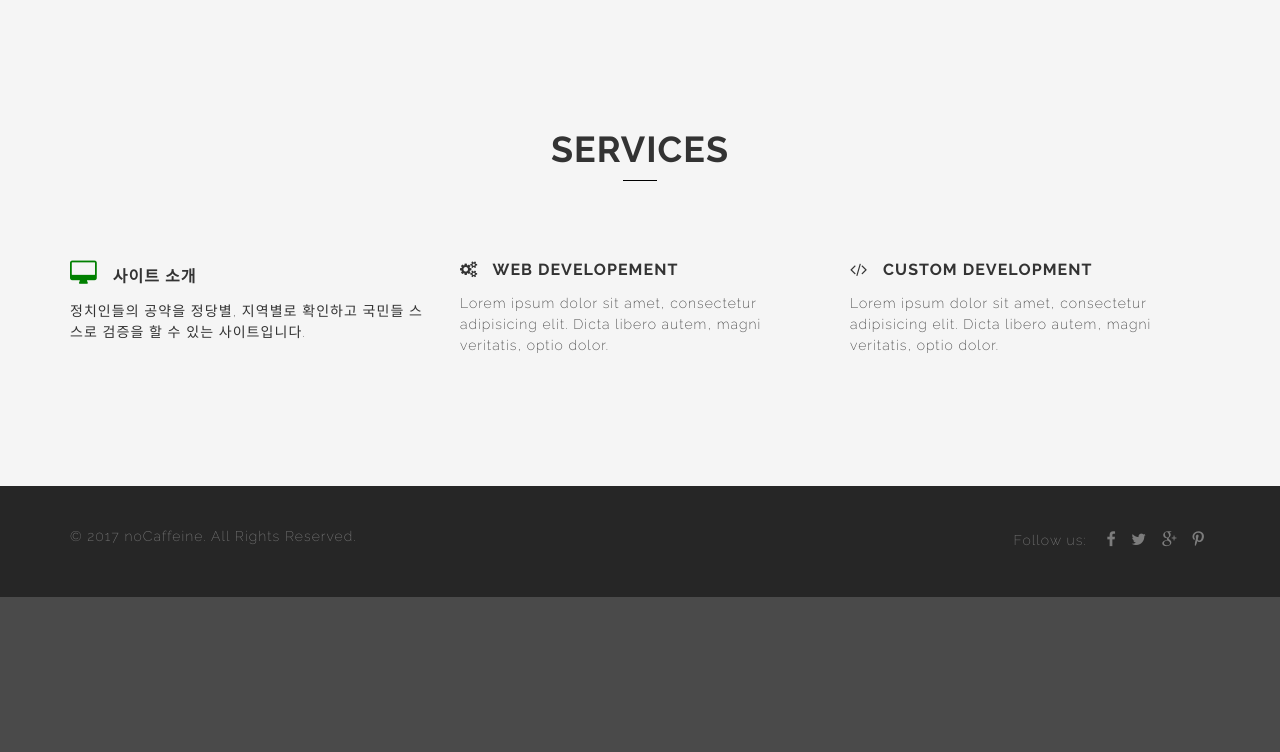
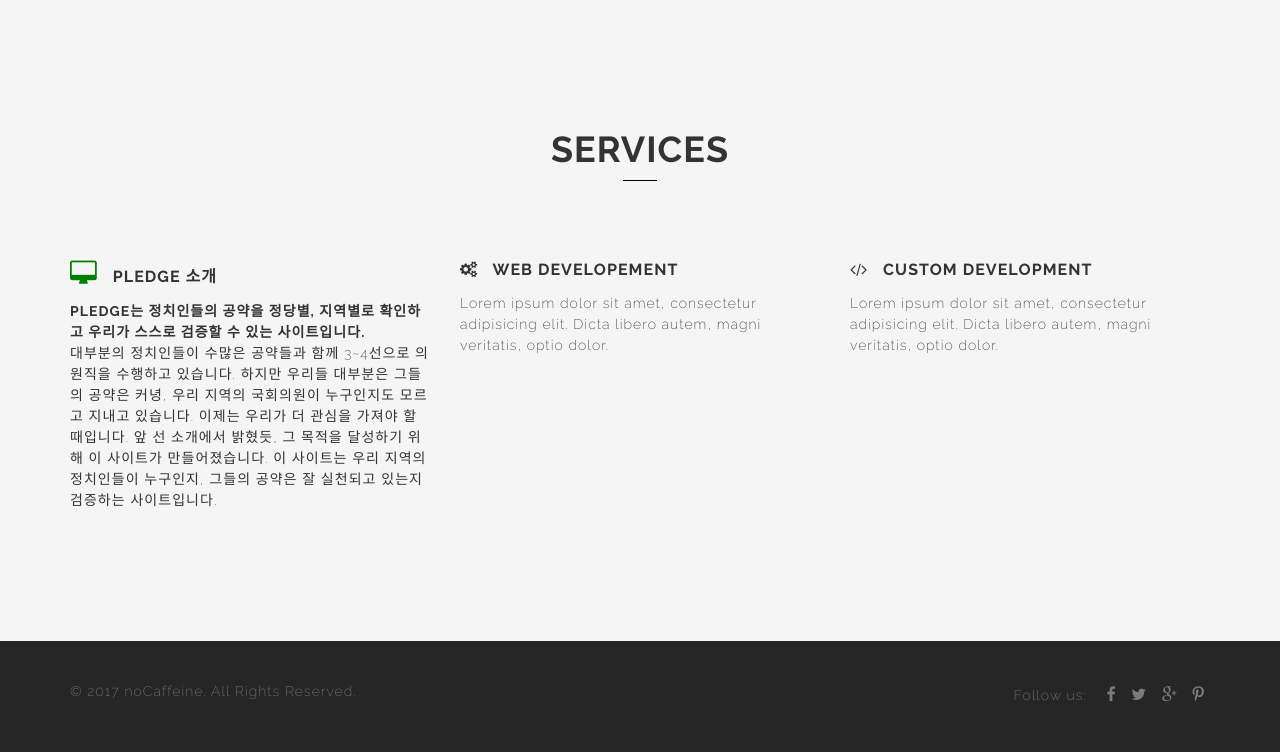
Before and after one commit to jucie15/NoCaffeine, a Django app: page / in a window 1280 px wide. Shown: the part 730-1482 px from the top of the page. Before the commit the page ends 1327 px from the top, so only its background shows below. Run offline with Django 3.2, Linux system fonts and the light colour scheme; some libraries are stand-ins or nearby versions; some web fonts are replaced.

Commit message:
PLEDGE 소개글 추가

```diff
--- a/commitment_verification/pledge/templates/pledge/congressman_list.html
+++ b/commitment_verification/pledge/templates/pledge/congressman_list.html
@@ -1,8 +1,8 @@
 {% extends "pledge/layout.html" %}
 
 {% block content %}
-    <div class="infinite-container">
-        <div class="infinite-item">
+    <div class="infinite-container"><!-- 페이지네이션된 항목들이 표시될 컨테이너 /.infinite-more-link가 화면에 뜰 때마다 로딩된다.-->
+        <div class="infinite-item"> <!-- 표시될 항목 -->
             <div class='container'>
                 <div class="congressman-list-row" style="margin:0 auto;">
                     {% for congressman in congressmans %}
@@ -27,6 +27,7 @@
     </div><!-- /.infinite-container -->
 
     {% if congressmans.has_next %}
+        <!-- 다음페이지가 없을때까지 .infinite-more-link 표시-->
         <a class="infinite-more-link" href="?page={{ congressmans.next_page_number }}">More</a>
     {% endif %}
 
--- a/commitment_verification/pledge/templates/pledge/index.html
+++ b/commitment_verification/pledge/templates/pledge/index.html
@@ -38,8 +38,10 @@
     				</div>
 
     				<div class="col-md-4 col-sm-6 st-service">
-    					<h2><i class="fa fa-desktop" style="font-size: 25px; color:green;"></i> 사이트 소개</h2>
-    					<p>정치인들의 공약을 정당별, 지역별로 확인하고 국민들 스스로 검증을 할 수 있는 사이트입니다.</p>
+    					<h2><i class="fa fa-desktop" style="font-size: 25px; color:green;"></i> PLEDGE 소개</h2>
+    					<p><b>PLEDGE는 정치인들의 공약을 정당별, 지역별로 확인하고 우리가 스스로 검증할 수 있는 사이트입니다.</b><br>
+
+                            대부분의 정치인들이 수많은 공약들과 함께 3~4선으로 의원직을 수행하고 있습니다. 하지만 우리들 대부분은 그들의 공약은 커녕, 우리 지역의 국회의원이 누구인지도 모르고 지내고 있습니다. 이제는 우리가 더 관심을 가져야 할 때입니다. 앞 선 소개에서 밝혔듯, 그 목적을 달성하기 위해 이 사이트가 만들어졌습니다. 이 사이트는 우리 지역의 정치인들이 누구인지, 그들의 공약은 잘 실천되고 있는지 검증하는 사이트입니다.</p>
     				</div>
 
     				<div class="col-md-4 col-sm-6 st-service">
--- a/commitment_verification/pledge/views.py
+++ b/commitment_verification/pledge/views.py
@@ -15,14 +15,20 @@ def congressman_list(request):
     # 국회의원 리스트
     congressman_list = CongressMan.objects.all() # 국회의원 리스트
 
-    page = request.GET.get('page', 1)
-    paginator = Paginator(congressman_list, 12)
+    page = request.GET.get('page', 1) # 페이지 번호를 받아온다.
+    paginator = Paginator(congressman_list, 15) # 페이지 당 15개씩 표현
+
     try:
+        # 페이지 번호가 있으면 해당 페이지로 이동
         congressmans = paginator.page(page)
     except PageNotAnInteger:
+        # 페이지 번호가 숫자가 아닐 경우 첫페이지로 이동
         congressmans = paginator.page(1)
     except EmptyPage:
+        # 페이지가 비어있을 경우 paginator.num_page = 총 페이지 개수
+        # paginator.num_page = 국회의원 총 수(300) / 페이지 나눔 개수(15
         congressmans = paginator.page(paginator.num_pages)
+
     return render(request, 'pledge/congressman_list.html', {'congressmans': congressmans})
 
 def congressman_detail(request, pk):
```
